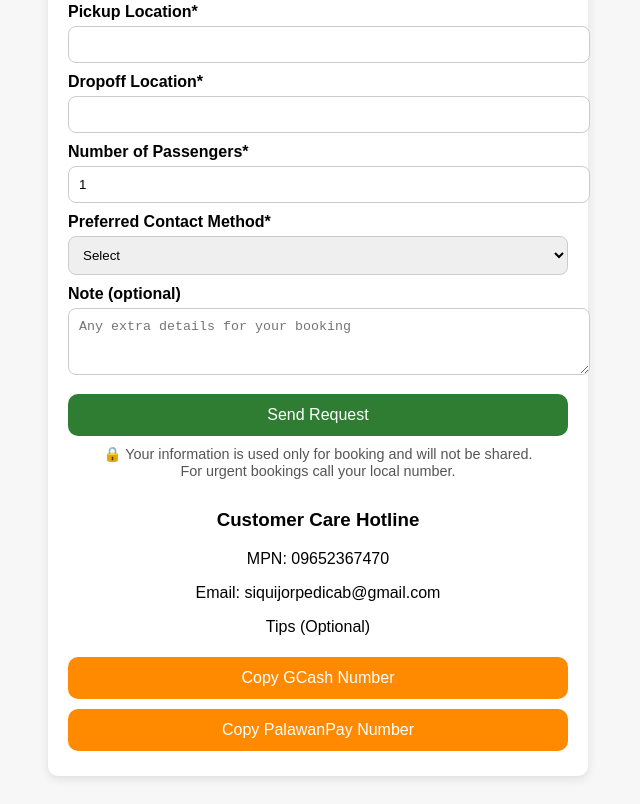
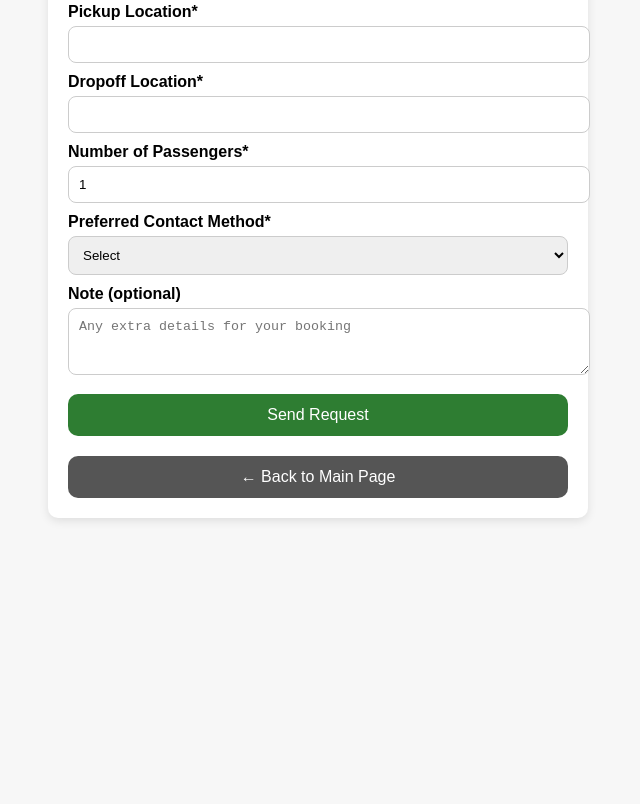
Before and after one commit to jrguirjenccdpps-hue/Siquijor-Online-Pedicab, a plain HTML site: page index.html in a window 1280 px wide. Shown: the part 406-1210 px from the top of the page, without its empty margins (322-962 px from the left). After the commit the page ends 952 px from the top, so only its background shows below. Drawn offline with Linux system fonts and the light colour scheme.

Commit message:
Update index.html

```diff
--- a/index.html
+++ b/index.html
@@ -15,9 +15,6 @@
   textarea { resize: vertical; }
   button { padding:12px 20px; margin-top:15px; width:100%; background:#2e7d32; color:white; font-size:16px; border:none; border-radius:10px; cursor:pointer; }
   .success-popup { display:none; background:#e8fbef; border-left:4px solid #2e7d32; padding:10px; margin-top:15px; text-align:center; font-weight:bold; }
-  .tip-section { margin-top:30px; text-align:center; }
-  .tip-section button { background:#ff8a00; margin:5px 0; }
-  .disclaimer { font-size:0.9em; color:#555; margin-top:10px; text-align:center; }
 </style>
 </head>
 <body>
@@ -61,25 +58,15 @@
     <input type="hidden" id="dateTime">
 
     <button type="button" id="submitBtn">Send Request</button>
-
-    <div class="disclaimer">
-      🔒 Your information is used only for booking and will not be shared.<br>
-      For urgent bookings call your local number.
-    </div>
   </form>
 
   <div class="success-popup" id="successPopup">
     ✔ Your request has been sent successfully!
   </div>
 
-  <div class="tip-section">
-    <h3>Customer Care Hotline</h3>
-    <p>MPN: 09652367470</p>
-    <p>Email: siquijorpedicab@gmail.com</p>
-    <p>Tips (Optional)</p>
-    <button onclick="copyNumber('09652367470','GCash')">Copy GCash Number</button>
-    <button onclick="copyNumber('639652367470','PalawanPay')">Copy PalawanPay Number</button>
-  </div>
+  <button style="margin-top:20px; background:#555;" onclick="window.location.href='https://jrguirjenccdpps-hue.github.io/Siquijor-Pedicab-and-Delivery/'">
+    ← Back to Main Page
+  </button>
 </div>
 
 <script>
@@ -88,11 +75,6 @@ const API_SECRET = "siquijor@2025";
 
 // Autofill date/time
 document.getElementById("dateTime").value = new Date().toISOString();
-
-function copyNumber(number,type){
-  navigator.clipboard.writeText(number);
-  alert(type+" number copied: "+number);
-}
 
 function validateForm(){
   return document.getElementById("pedicabForm").checkValidity();
```
